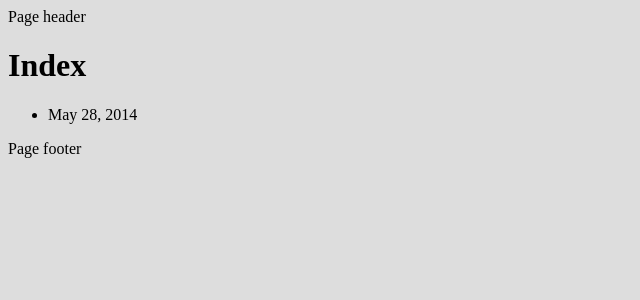
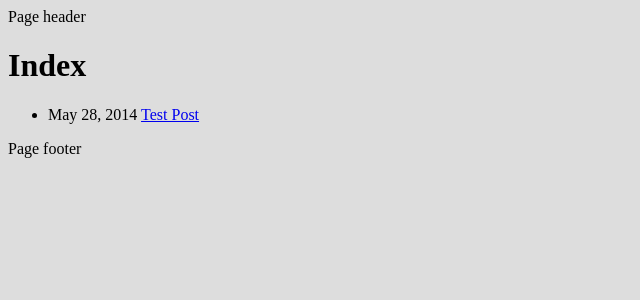
Before and after one commit to steve-king/steve-king.github.io, a Jekyll site: the page built from index.html, in a window 1280 px wide. Shown: the top 300 px of the page, without its empty margins (0-640 px from the left). Built offline with Jekyll 4.4.1, drawn with Linux system fonts in a browser that asks for light colours.

Commit message:
Adding permalink to style.css

```diff
--- a/_config.yml
+++ b/_config.yml
@@ -3,3 +3,5 @@ exclude: [
 	Gemfile,
 	Gemfile.lock
 ]
+markdown: kramdown
+baseurl: http://steve-king.github.io
--- a/_includes/head.html
+++ b/_includes/head.html
@@ -1,4 +1,4 @@
 <head>
 	<title>Site Title</title>
-	<link rel="stylesheet" type="text/css" href="assets/css/style.css">
+	<link rel="stylesheet" type="text/css" href="{{ "/assets/css/style.css" | prepend: baseurl }}">
 </head>
--- a/index.html
+++ b/index.html
@@ -8,7 +8,7 @@ layout: default
 	{% for post in site.posts %}
 	<li>
 		<span class="post-date">{{ post.date | date: "%b %-d, %Y" }}</span>
-		<!-- <a class="post-link" href="{{ post.url }}">{{ post.title }}</a> -->
+		<a class="post-link" href="{{ post.url | prepend: baseurl }}">{{ post.title }}</a>
 	</li>
 	{% endfor %}
 </ul>
```
